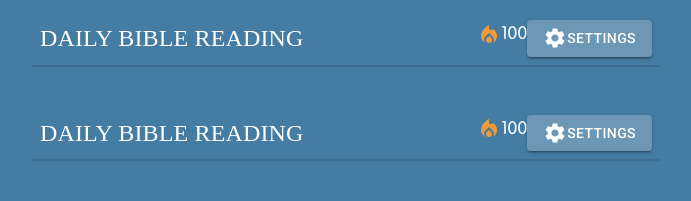
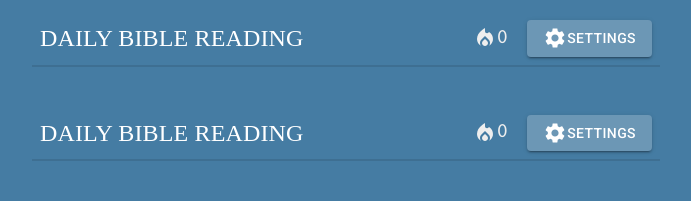
Before and after one commit to abel3t/Bible-reading-plans, a Next.js app: page /layouts/header in a window 1280 px wide. Shown: the top 201 px of the page, without its empty margins (294-985 px from the left). Built offline with nearby package versions, Linux system fonts and the light colour scheme.

Commit message:
Add streak

```diff
--- a/src/components/HeaderStreak.tsx
+++ b/src/components/HeaderStreak.tsx
@@ -2,17 +2,17 @@ import React from 'react';
 import LocalFireDepartmentIcon from '@mui/icons-material/LocalFireDepartment';
 import { useSelector } from 'react-redux';
 
-import { getUserData } from '../slices/user-data.slice';
+import { getUserData } from 'slices/user-data.slice';
 
 const HeaderStreak: React.FC = () => {
   const userData: any = useSelector(getUserData);
 
   return (
-      <div>
-        <LocalFireDepartmentIcon style={{color: userData.streak ? '#F19B38' : '#fff' }} />
-        <span style={{fontFamily: 'Arial-Rounded'}}>{userData.streak || '0'}</span>
+      <div className="flex items-center justify-center mr-5" style={{ color: userData.streak ? '#F19B38' : '#eee' }}>
+        <LocalFireDepartmentIcon/>
+        <span style={{ fontFamily: 'Arial-Rounded' }}>{userData.streak || '0'}</span>
       </div>
-  )
-}
+  );
+};
 
 export default HeaderStreak;
--- a/src/slices/user-data.slice.ts
+++ b/src/slices/user-data.slice.ts
@@ -10,7 +10,7 @@ export type UserDataState = {
 
 const initialState: UserDataState = {
   userData: {
-    streak: 100,
+    streak: 0,
     completedDate: {}
   }
 };
--- a/src/styles/globals.css
+++ b/src/styles/globals.css
@@ -25,6 +25,6 @@ a {
   font-family: "Arial-Rounded";
   src: url("../assets/fonts/ArialRounded.ttf");
   font-style: normal;
-  font-weight: 600;
+  font-weight: 800;
   font-display: swap;
 }
```
Also changed, not shown: tsconfig.json (+15 -4 lines).
